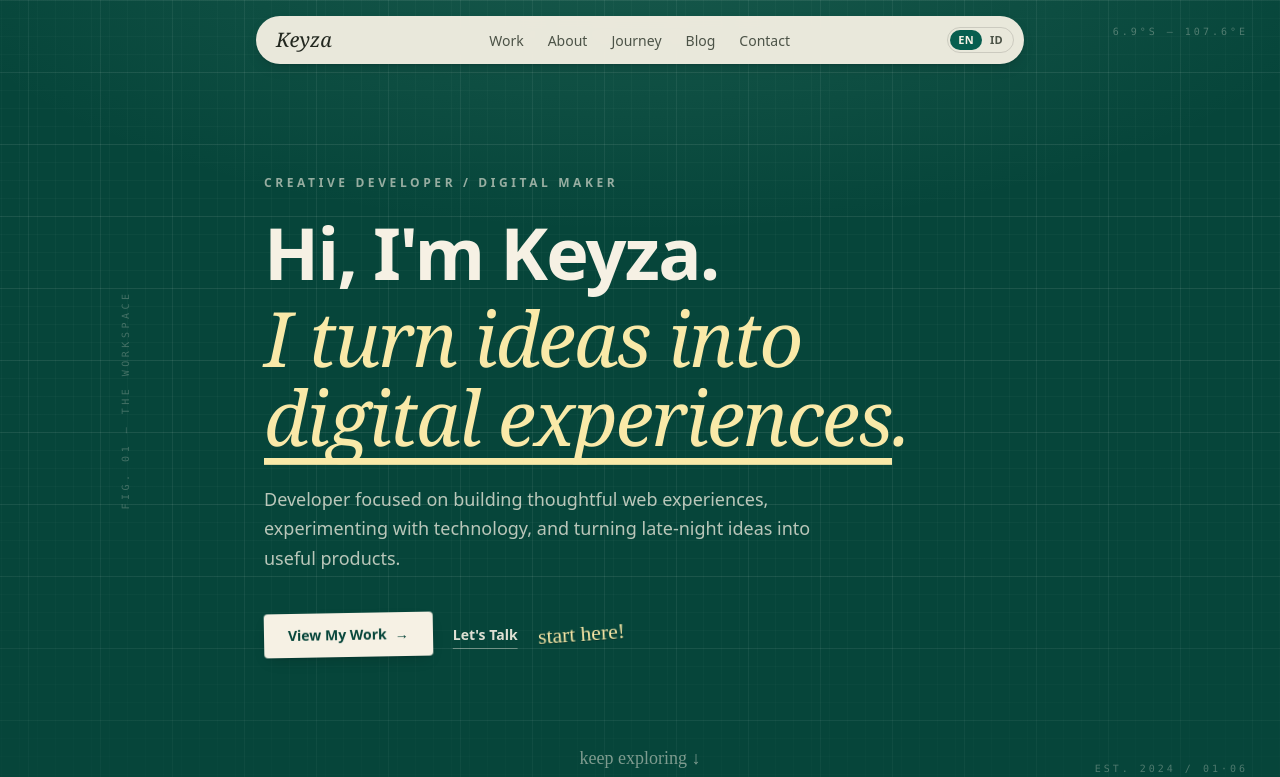
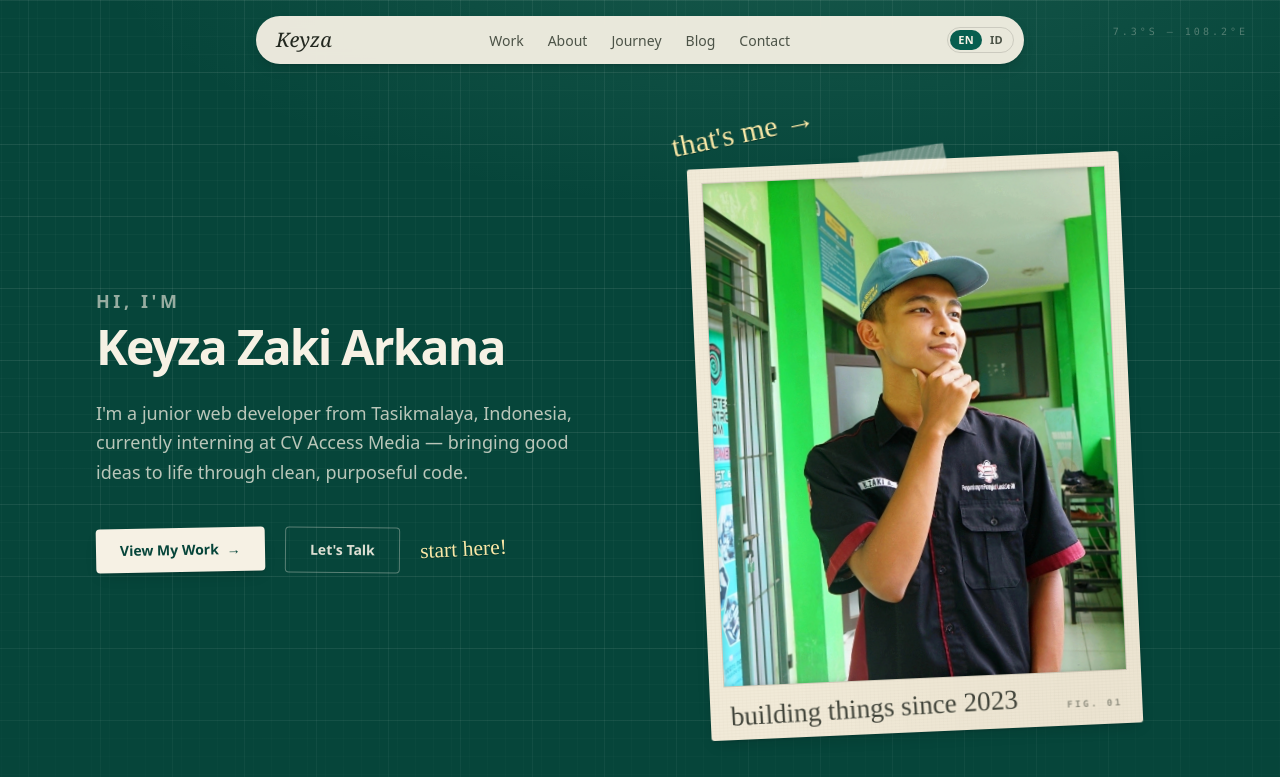
Before and after one commit to hikoo17/portfolio-v1, a Nuxt app: page / in a window 1280 px wide. Shown: the top 777 px of the page. Built offline with nearby package versions, Linux system fonts and the light colour scheme.

Commit message:
feat(hero): redesign hero around portrait photograph

```diff
--- a/app/assets/css/main.css
+++ b/app/assets/css/main.css
@@ -223,6 +223,34 @@ body {
   transform: rotate(42deg);
 }
 
+/* ---------- Portrait photograph ---------- */
+
+.photo-sheet {
+  padding: 0.85rem 0.85rem 0.35rem;
+  border-radius: 3px;
+  transition-duration: 0.5s;
+}
+
+.photo-sheet:hover {
+  transform: rotate(calc(var(--tilt, 0deg) * 0.3)) translateY(-10px) scale(1.02);
+  box-shadow: var(--shadow-paper-deep);
+}
+
+@keyframes photo-in {
+  from {
+    opacity: 0;
+    transform: translateY(56px) rotate(-6deg) scale(0.965);
+  }
+  to {
+    opacity: 1;
+    transform: translateY(0) rotate(0deg) scale(1);
+  }
+}
+
+.animate-photo-in {
+  animation: photo-in 0.9s cubic-bezier(0.22, 0.85, 0.3, 1) both;
+}
+
 /* ---------- Ink annotations ---------- */
 
 .ink-underline {
@@ -275,6 +303,7 @@ body {
   }
   .animate-drift,
   .animate-rise-in,
+  .animate-photo-in,
   .paper-drift {
     animation: none !important;
   }
--- a/app/components/AppHero.vue
+++ b/app/components/AppHero.vue
@@ -1,9 +1,13 @@
+<script setup lang="ts">
+const { t } = useI18n()
+</script>
+
 <template>
   <section
     class="grid-paper grid-paper--fine relative min-h-screen overflow-hidden bg-emerald-deep text-cream"
   >
     <div
-      class="pointer-events-none absolute inset-0 bg-[radial-gradient(ellipse_90%_60%_at_50%_-10%,rgba(122,201,175,0.16),transparent_65%)]"
+      class="pointer-events-none absolute inset-0 bg-[radial-gradient(ellipse_85%_55%_at_62%_-10%,rgba(122,201,175,0.15),transparent_65%)]"
       aria-hidden="true"
     />
 
@@ -11,81 +15,35 @@
       class="pointer-events-none absolute top-6 right-8 hidden font-mono text-[10px] tracking-[0.3em] text-cream/30 lg:block"
       aria-hidden="true"
     >
-      6.9°S — 107.6°E
-    </span>
-    <span
-      class="pointer-events-none absolute top-1/2 left-4 hidden -translate-y-1/2 -rotate-90 font-mono text-[10px] tracking-[0.35em] text-cream/25 xl:block"
-      aria-hidden="true"
-    >
-      FIG. 01 — THE WORKSPACE
+      7.3°S — 108.2°E
     </span>
     <span
       class="pointer-events-none absolute bottom-6 right-8 hidden font-mono text-[10px] tracking-[0.3em] text-cream/30 lg:block"
       aria-hidden="true"
     >
-      EST. 2024 / 01·06
+      EST. 2024 / 01·07
     </span>
 
     <div
-      class="relative z-10 mx-auto flex min-h-screen w-full max-w-6xl items-stretch gap-6 px-6 pt-36 pb-28 lg:px-8"
+      class="relative z-10 mx-auto grid min-h-screen w-full max-w-6xl items-center gap-14 px-6 pt-36 pb-28 lg:grid-cols-[45fr_55fr] lg:gap-6 lg:px-8"
     >
-      <!-- Left paper rail -->
-      <div
-        class="hidden w-36 shrink-0 flex-col justify-between py-14 lg:flex"
-        aria-hidden="true"
-      >
-        <ThePaper
-          color="yellow"
-          rotation="-4deg"
-          tape="top-center"
-          tape-tilt="-3deg"
-          class="paper-drift ml-1 mt-6 px-4 py-3.5"
-          style="--rise-delay: 480ms"
-        >
-          <p class="font-hand text-xl leading-snug text-ink">
-            currently building<br />something new...
-          </p>
-        </ThePaper>
-
-        <ThePaper
-          color="white"
-          rotation="-2deg"
-          variant="torn"
-          class="paper-drift mr-3 mb-10 px-4 py-3"
-          style="--rise-delay: 720ms; --drift-duration: 10s"
-        >
-          <p class="font-mono text-[10px] font-semibold tracking-[0.25em] text-ink/70 uppercase">
-            01 — Selected Work ↓
-          </p>
-        </ThePaper>
-      </div>
-
-      <!-- Center content -->
-      <div class="flex min-w-0 flex-1 flex-col justify-center">
-        <p
-          class="animate-rise-in text-xs font-semibold tracking-[0.3em] text-cream/60 uppercase"
-          style="animation-delay: 80ms"
-        >
-          Creative Developer / Digital Maker
-        </p>
-
+      <!-- LEFT — introduction -->
+      <div class="flex flex-col justify-center">
         <h1
-          class="animate-rise-in mt-6 text-5xl leading-[1.04] font-extrabold tracking-tight sm:text-6xl lg:text-6xl xl:text-7xl"
+          class="animate-rise-in text-5xl leading-[1.04] font-extrabold tracking-tight sm:text-6xl xl:text-7xl"
           style="animation-delay: 160ms"
         >
-          Hi, I'm Keyza.
-          <span class="mt-2 block font-serif text-[1.06em] font-normal italic text-note-yellow">
-            I turn ideas into
-            <span class="ink-underline">digital experiences</span>.
+          <span class="block text-base font-semibold tracking-[0.2em] text-cream/60 uppercase sm:text-lg">
+            {{ t('hero.greeting') }}
           </span>
+          <span class="mt-2 block whitespace-nowrap text-2xl sm:text-4xl xl:text-5xl">{{ t('hero.name') }}</span>
         </h1>
 
         <p
           class="animate-rise-in mt-7 max-w-xl text-base leading-relaxed text-cream/75 sm:text-lg"
           style="animation-delay: 260ms"
         >
-          Developer focused on building thoughtful web experiences, experimenting
-          with technology, and turning late-night ideas into useful products.
+          {{ t('hero.intro') }}
         </p>
 
         <div
@@ -94,126 +52,86 @@
         >
           <a
             href="#work"
-            class="group inline-flex -rotate-1 items-center gap-2 rounded-sm bg-cream px-6 py-3 text-sm font-bold text-emerald-deep shadow-paper transition-all duration-300 hover:translate-y-[-3px] hover:rotate-0 hover:shadow-paper-lift"
+            class="group inline-flex -rotate-1 items-center gap-2 rounded-sm bg-cream px-6 py-3 text-sm font-bold text-emerald-deep shadow-paper transition-all duration-300 hover:-translate-y-1 hover:rotate-0 hover:shadow-paper-lift"
           >
-            View My Work
-            <span
-              class="transition-transform duration-300 group-hover:translate-x-1"
-              aria-hidden="true"
-            >
-              →
-            </span>
+            {{ t('hero.viewWork') }}
+            <span class="transition-transform duration-300 group-hover:translate-x-1" aria-hidden="true">→</span>
           </a>
           <a
             href="#contact"
-            class="text-sm font-semibold text-cream/90 underline decoration-cream/40 underline-offset-8 transition-colors hover:text-note-yellow hover:decoration-note-yellow"
+            class="inline-flex rotate-[0.5deg] items-center rounded-sm border border-cream/35 px-6 py-3 text-sm font-semibold text-cream/90 transition-all duration-300 hover:-translate-y-1 hover:rotate-0 hover:border-cream/70 hover:bg-cream/5"
           >
-            Let's Talk
+            {{ t('hero.letsTalk') }}
           </a>
           <p
-            class="hand-arrow hidden rotate-[-4deg] xl:block"
+            class="hand-arrow hidden -rotate-3 xl:block"
             aria-hidden="true"
           >
-            start here!
+            {{ t('hero.startHere') }}
           </p>
-        </div>
-
-        <div class="mt-14 flex flex-wrap items-center gap-4 lg:hidden">
-          <ThePaper
-            color="yellow"
-            rotation="-2deg"
-            tape="top-left"
-            tape-color="rgba(255,255,255,0.5)"
-            class="animate-rise-in px-4 py-3"
-            style="animation-delay: 420ms"
-          >
-            <p class="font-hand text-lg leading-tight text-ink">
-              currently building<br />something new...
-            </p>
-          </ThePaper>
-          <ThePaper
-            color="blue"
-            rotation="2deg"
-            class="animate-rise-in px-4 py-3"
-            style="animation-delay: 500ms"
-          >
-            <p class="text-[11px] font-bold tracking-[0.2em] text-ink/80 uppercase">
-              available for<br />creative projects
-            </p>
-          </ThePaper>
         </div>
       </div>
 
-      <!-- Right paper rail -->
-      <div
-        class="hidden w-44 shrink-0 flex-col items-end justify-between py-10 lg:flex"
-        aria-hidden="true"
-      >
-        <ThePaper
-          color="cream"
-          rotation="2deg"
-          tape="top-right"
-          tape-color="rgba(216,230,239,0.8)"
-          class="paper-drift mr-2 mt-4 w-40 px-5 pt-8 pb-5"
-          style="--rise-delay: 560ms; --drift-duration: 8s"
+      <!-- RIGHT — the photograph -->
+      <div class="relative mt-14 lg:mt-0 lg:-mr-4 lg:translate-y-4 xl:-mr-12">
+        <div
+          class="animate-photo-in relative mx-auto w-full max-w-[20rem] sm:max-w-[24rem] lg:ml-auto lg:max-w-[27rem]"
+          style="animation-delay: 420ms"
         >
-          <ul class="space-y-2 text-sm font-bold tracking-[0.25em] text-ink/85 uppercase">
-            <li class="flex items-center gap-2">
-              <span class="inline-block size-2 bg-emerald-base" /> Code
-            </li>
-            <li class="flex items-center gap-2">
-              <span class="inline-block size-2 border-2 border-ink/40" /> Design
-            </li>
-            <li class="flex items-center gap-2">
-              <span class="inline-block size-2 border-2 border-ink/40" /> Experiment
-            </li>
-          </ul>
-        </ThePaper>
+          <p
+            class="paper-drift hand-arrow absolute -top-9 -left-1 z-10 -rotate-6 sm:-left-7"
+            style="--rise-delay: 900ms; --drift-duration: 8s; --tilt: -6deg; font-size: 1.9rem"
+            aria-hidden="true"
+          >
+            {{ t('hero.thatsMe') }}
+          </p>
 
-        <svg
-          class="paper-drift mr-8 size-9 text-note-yellow"
-          style="--rise-delay: 800ms; --drift-duration: 6s; --tilt: 12deg"
-          viewBox="0 0 40 40"
-          fill="currentColor"
-        >
-          <path
-            d="M20 2c1.6 8.2 3.2 12.6 18 18-14.8 5.4-16.4 9.8-18 18-1.6-8.2-3.2-12.6-18-18 14.8-5.4 16.4-9.8 18-18Z"
-          />
-        </svg>
-
-        <ThePaper
-          color="pink"
-          rotation="3deg"
-          class="paper-drift mb-2 w-44 px-5 py-4"
-          style="--rise-delay: 640ms; --drift-duration: 9s"
-        >
-          <p class="text-[11px] font-bold tracking-[0.2em] text-ink/80 uppercase">
-            available for<br />creative projects
-          </p>
-          <p class="mt-2 font-hand text-lg leading-none text-emerald-deep/80">
-            say hello →
-          </p>
-        </ThePaper>
+          <figure
+            class="paper photo-sheet"
+            style="--tilt: -2.5deg; --paper-color: var(--color-cream-warm)"
+          >
+            <span
+              class="tape tape--top-center"
+              style="--tape-tilt: -5deg; --tape-color: rgba(246, 241, 228, 0.5)"
+              aria-hidden="true"
+            />
+            <div class="relative overflow-hidden border border-ink/15">
+              <NuxtImg
+                src="/images/keyza.webp"
+                alt="Portrait photograph of Keyza"
+                class="block aspect-[4/5] w-full object-cover"
+                width="640"
+                height="800"
+                fit="cover"
+                preload
+                fetchpriority="high"
+                decoding="async"
+              />
+              <div
+                class="pointer-events-none absolute inset-0 shadow-[inset_0_1px_6px_rgba(10,20,15,0.22)]"
+                aria-hidden="true"
+              />
+            </div>
+            <figcaption class="flex items-end justify-between gap-3 px-1.5 pt-3.5 pb-1.5">
+              <span class="-rotate-1 font-hand text-[1.7rem] leading-none text-ink/85">
+                {{ t('hero.photoCaption') }}
+              </span>
+              <span
+                class="mb-0.5 font-mono text-[9px] font-semibold tracking-[0.28em] text-ink/45 uppercase"
+              >
+                fig. 01
+              </span>
+            </figcaption>
+          </figure>
+        </div>
       </div>
     </div>
-
-    <svg
-      class="paper-drift pointer-events-none absolute bottom-[14%] left-[30%] hidden size-5 text-note-pink xl:block"
-      style="--rise-delay: 880ms; --drift-duration: 8s; --tilt: -6deg"
-      viewBox="0 0 40 40"
-      fill="currentColor"
-      aria-hidden="true"
-    >
-      <path
-        d="M20 2c1.6 8.2 3.2 12.6 18 18-14.8 5.4-16.4 9.8-18 18-1.6-8.2-3.2-12.6-18-18 14.8-5.4 16.4-9.8 18-18Z"
-      />
-    </svg>
 
     <a
       href="#work"
       class="absolute bottom-7 left-1/2 hidden -translate-x-1/2 font-hand text-lg text-cream/50 transition-colors hover:text-note-yellow [@media(min-height:780px)]:block"
     >
-      keep exploring ↓
+      {{ t('hero.keepExploring') }}
     </a>
   </section>
 </template>
```
Also changed, not shown: public/images/keyza.webp (added).
